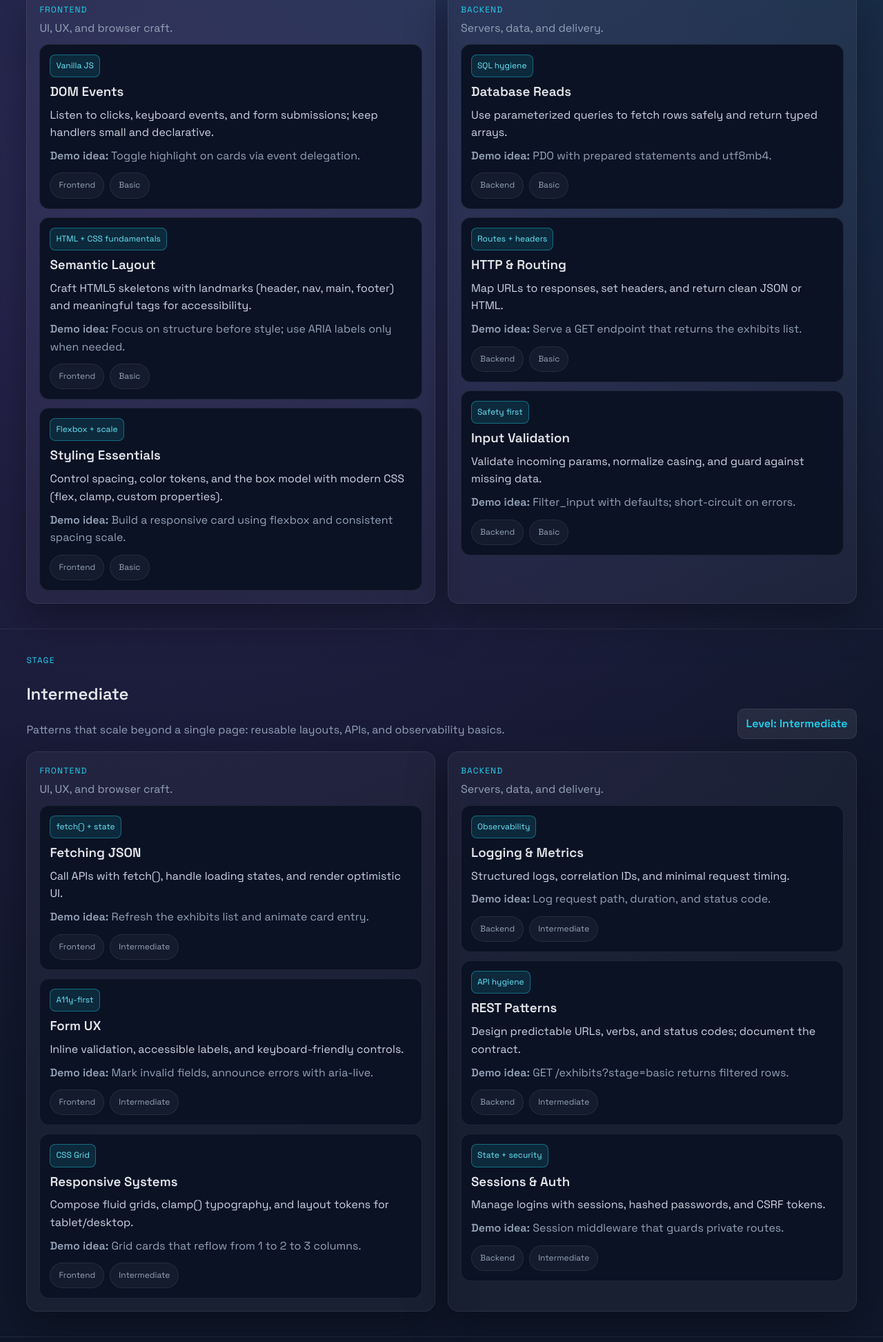
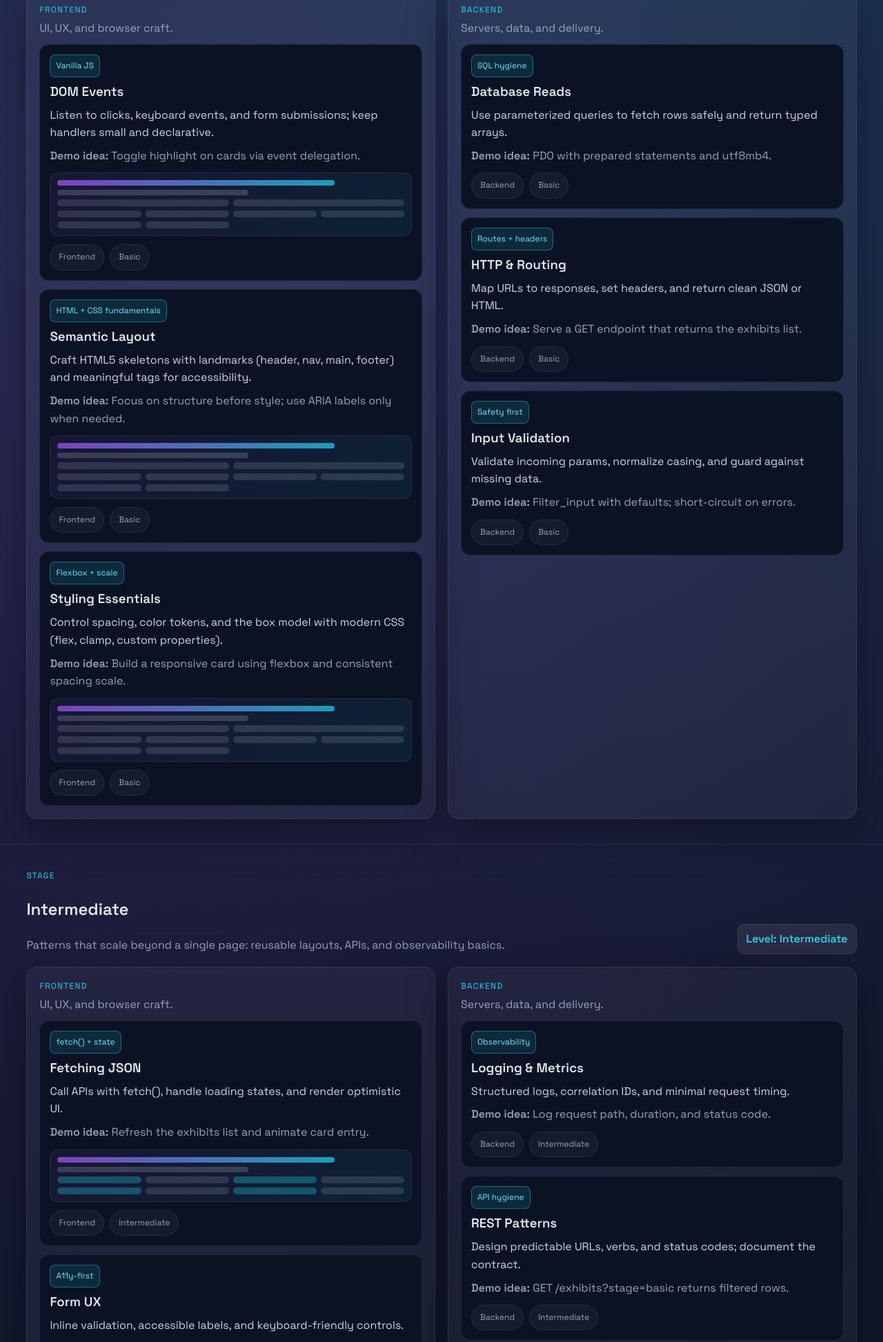
Before and after one commit to jesus-justin/Front-and-Backend-Tutorial-Project, a PHP site: page / in a window 1280 px wide. Shown: the part 718-2663 px from the top of the page at 69% size. Run offline with PHP 8.4, Linux system fonts and the light colour scheme; data comes from the database, SQL or seed files in the repository.

Commit message:
Add inline visuals for frontend exhibits

```diff
--- a/assets/css/style.css
+++ b/assets/css/style.css
@@ -261,6 +261,64 @@ a {
     transform: translateY(0);
 }
 
+.mini-visual {
+    margin: 8px 0 12px;
+    padding: 10px;
+    border-radius: 12px;
+    border: 1px solid var(--border);
+    background: linear-gradient(135deg, rgba(168, 85, 247, 0.08), rgba(34, 211, 238, 0.08));
+}
+
+.mini-visual .bar {
+    height: 8px;
+    border-radius: 6px;
+    margin-bottom: 6px;
+    background: rgba(255, 255, 255, 0.16);
+}
+
+.mini-visual .bar.primary {
+    width: 80%;
+    background: linear-gradient(120deg, rgba(168, 85, 247, 0.7), rgba(34, 211, 238, 0.7));
+}
+
+.mini-visual .bar.secondary {
+    width: 55%;
+}
+
+.mini-visual .mini-grid {
+    display: grid;
+    grid-template-columns: repeat(4, 1fr);
+    gap: 6px;
+}
+
+.mini-visual .mini-grid span {
+    display: block;
+    height: 10px;
+    border-radius: 6px;
+    background: rgba(255, 255, 255, 0.12);
+}
+
+.visual-basic .mini-grid span:nth-child(1),
+.visual-basic .mini-grid span:nth-child(2) {
+    grid-column: span 2;
+}
+
+.visual-intermediate .mini-grid span:nth-child(odd) {
+    background: rgba(34, 211, 238, 0.3);
+}
+
+.visual-advanced .mini-grid span {
+    background: linear-gradient(90deg, rgba(168, 85, 247, 0.35), rgba(34, 211, 238, 0.35));
+}
+
+.visual-master .bar.primary {
+    background: linear-gradient(120deg, rgba(34, 211, 238, 0.8), rgba(168, 85, 247, 0.8));
+}
+
+.visual-master .mini-grid span:nth-child(3n) {
+    background: rgba(255, 255, 255, 0.3);
+}
+
 .card:focus,
 .card:hover {
     border-color: rgba(168, 85, 247, 0.5);
--- a/index.php
+++ b/index.php
@@ -143,6 +143,16 @@ foreach ($records as $row) {
                                             <?php if (!empty($row['demo'])): ?>
                                                 <p class="demo"><strong>Demo idea:</strong> <?php echo htmlspecialchars($row['demo']); ?></p>
                                             <?php endif; ?>
+                                            <?php if (($row['area'] ?? '') === 'frontend'): ?>
+                                                <div class="mini-visual visual-<?php echo htmlspecialchars($row['stage'] ?? 'basic'); ?>" aria-hidden="true">
+                                                    <div class="bar primary"></div>
+                                                    <div class="bar secondary"></div>
+                                                    <div class="mini-grid">
+                                                        <span></span><span></span><span></span><span></span>
+                                                        <span></span><span></span><span></span><span></span>
+                                                    </div>
+                                                </div>
+                                            <?php endif; ?>
                                             <footer class="card__footer">
                                                 <span class="pill pill-ghost"><?php echo htmlspecialchars(ucfirst($row['area'])); ?></span>
                                                 <span class="pill pill-ghost"><?php echo htmlspecialchars(ucfirst($row['stage'])); ?></span>
```
